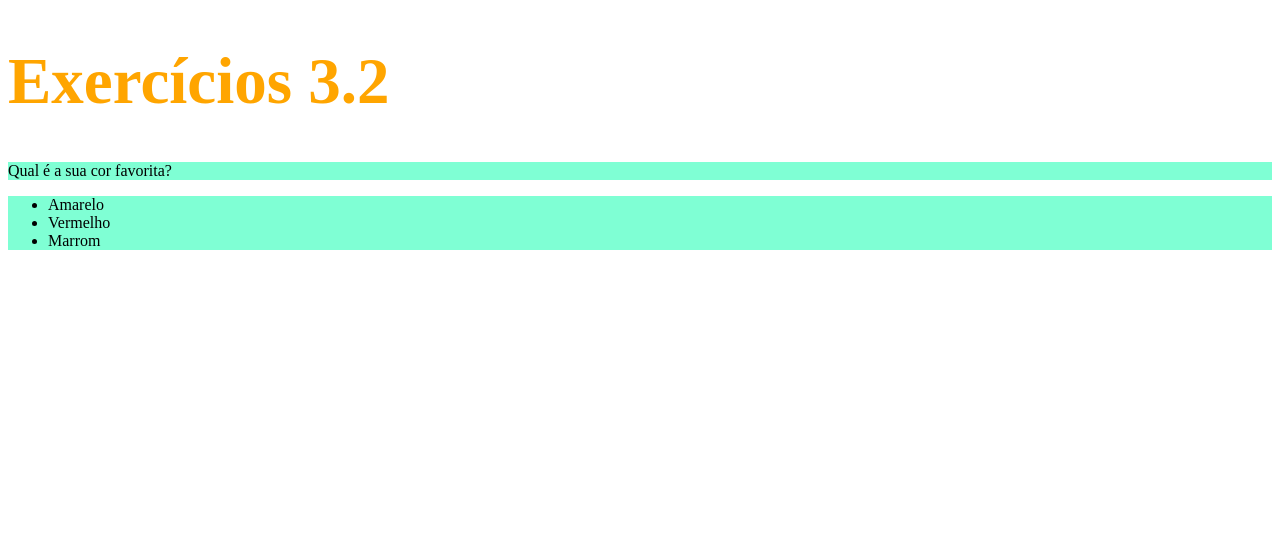
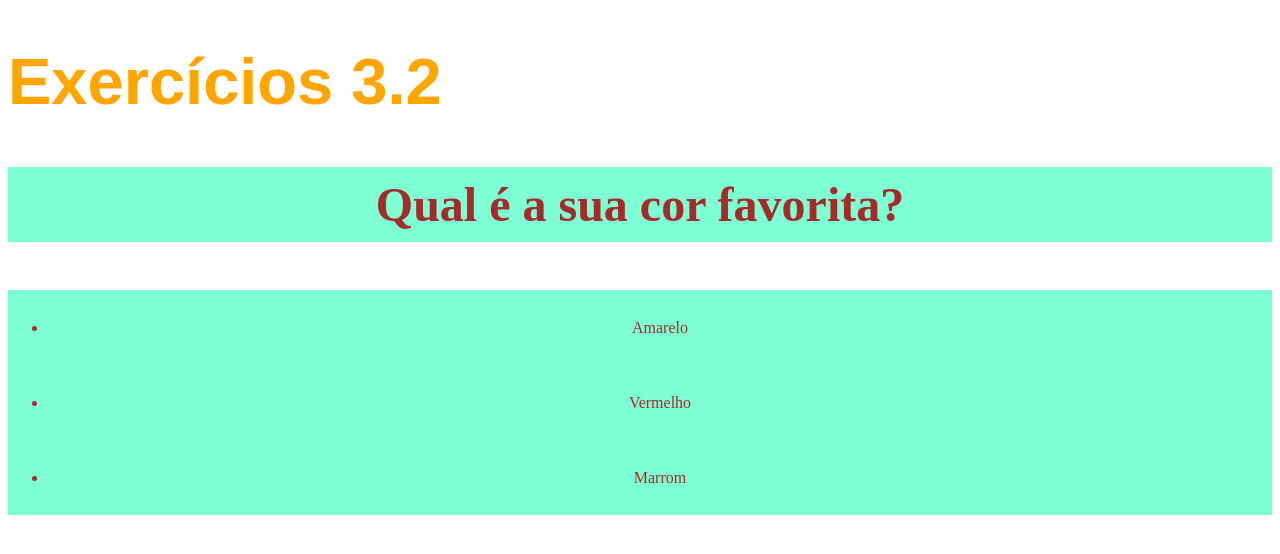
Before and after one commit to humbertodutra/trybe-exercicios, a plain HTML site: page Fundamentos/Bloco 03:Introdução-à-HTML-e-CSS/dia-2-html-css-primeiros-passos-em-css/Index.html in a window 1280 px wide. Drawn offline with Linux system fonts and the light colour scheme.

Commit message:
style css

```diff
--- a/Fundamentos/Bloco 03:Introdução-à-HTML-e-CSS/dia-2-html-css-primeiros-passos-em-css/Index.html
+++ b/Fundamentos/Bloco 03:Introdução-à-HTML-e-CSS/dia-2-html-css-primeiros-passos-em-css/Index.html
@@ -3,22 +3,7 @@
   <head>
     <meta charset="UTF-8">
     <title>HTML</title>
-    <style>
-      h1 {
-        font-size: 65px;
-        color: orange;
-      }
-
-      ul {
-        background-color: green;
-
-      }
-
-      .corulp {
-        background-color: aquamarine;
-
-      }
-     </style>
+    <link rel="stylesheet" type="text/css" href="style.css">
   </head>
 
 
--- /dev/null
+++ b/Fundamentos/Bloco 03:Introdução-à-HTML-e-CSS/dia-2-html-css-primeiros-passos-em-css/style.css
@@ -0,0 +1,32 @@
+
+      h1 {
+        font-size: 65px;
+        color: orange;
+        font-family: sans-serif;
+      }
+
+      ul {
+        background-color: green;
+
+      }
+
+      .corulp {
+        background-color: aquamarine;
+        font-style:inherit;
+        text-align: center;
+        line-height: 75px;
+        text-decoration-color: aquamarine;
+        color: brown;
+
+
+
+      }
+
+      p {
+        font-weight: 600;
+        font-size: 3em;
+      }
+
+      body {
+        font-size: 16px;
+      }
```
